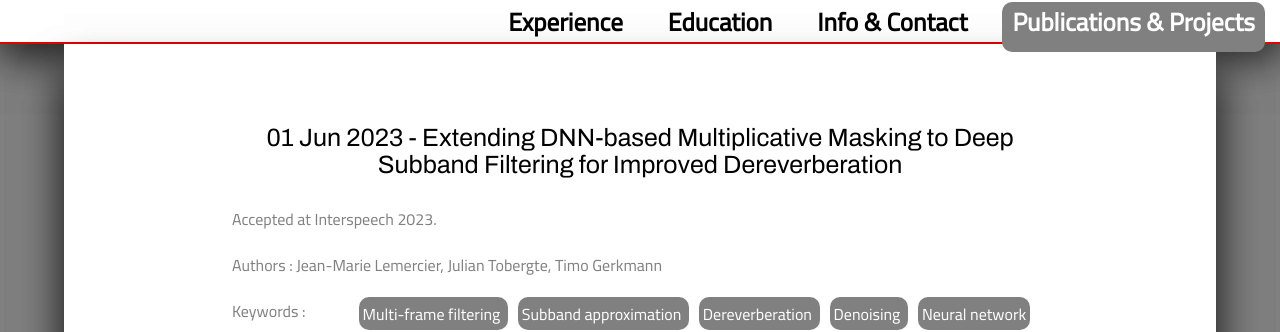
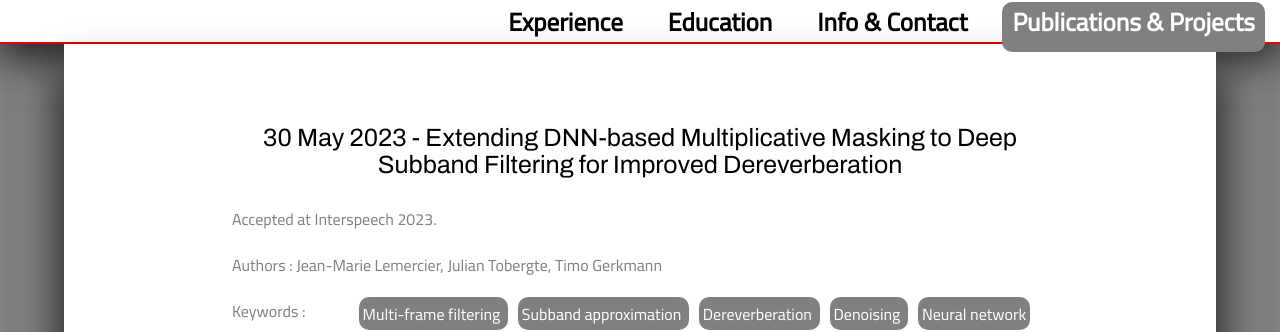
Before and after one commit to jmlemercier/jmlemercier.github.io, a Jekyll site: the page built from index.html, in a window 1280 px wide and 900 px high. Shown: the part 124-456 px from the top of the window. Built offline with Jekyll 4.4.1, drawn with Linux system fonts in a browser that asks for light colours.

Commit message:
changed date

```diff
--- a/_posts/2023-06-01-interspeech2023.md
+++ b/_posts/2023-05-30-interspeech2023.md
@@ -1,7 +1,7 @@
 ---
 layout: post
 author: jmlemercier
-date: 2023-06-01
+date: 2023-05-30
 title: Extending DNN-based Multiplicative Masking to Deep Subband Filtering for Improved Dereverberation
 excerpt: Accepted at Interspeech 2023.
 authors: Jean-Marie Lemercier, Julian Tobergte, Timo Gerkmann
```
